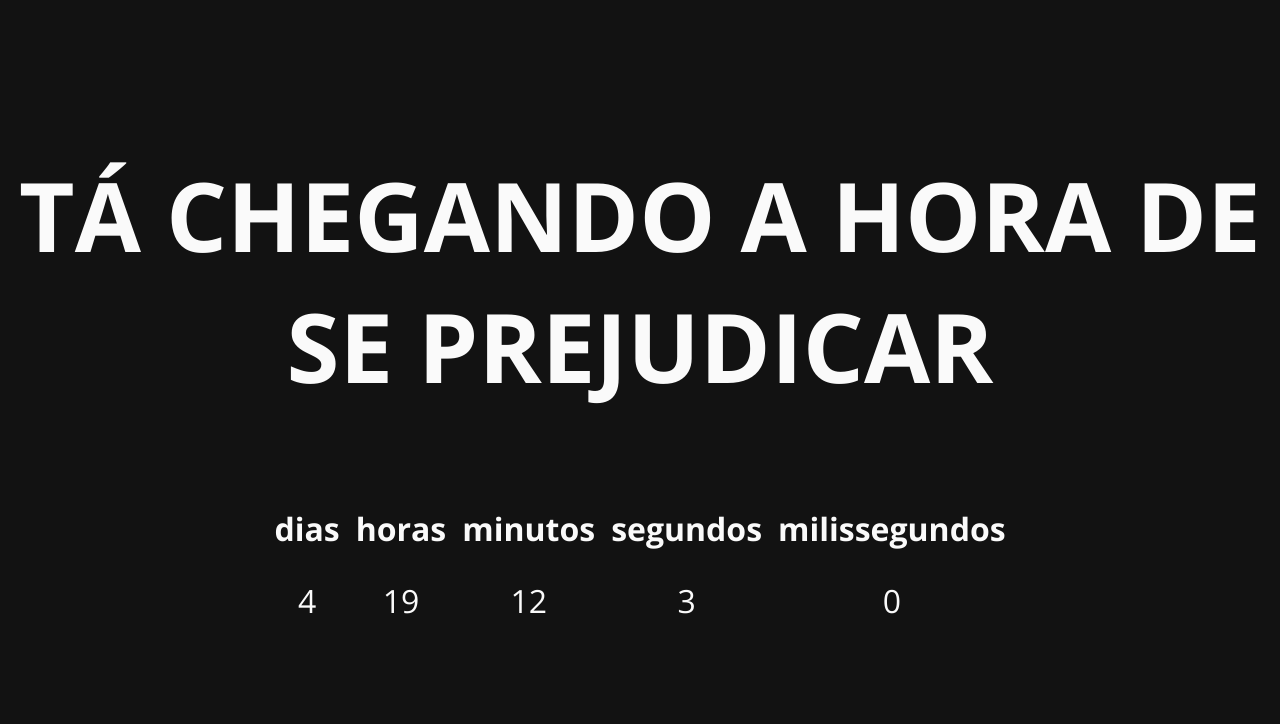
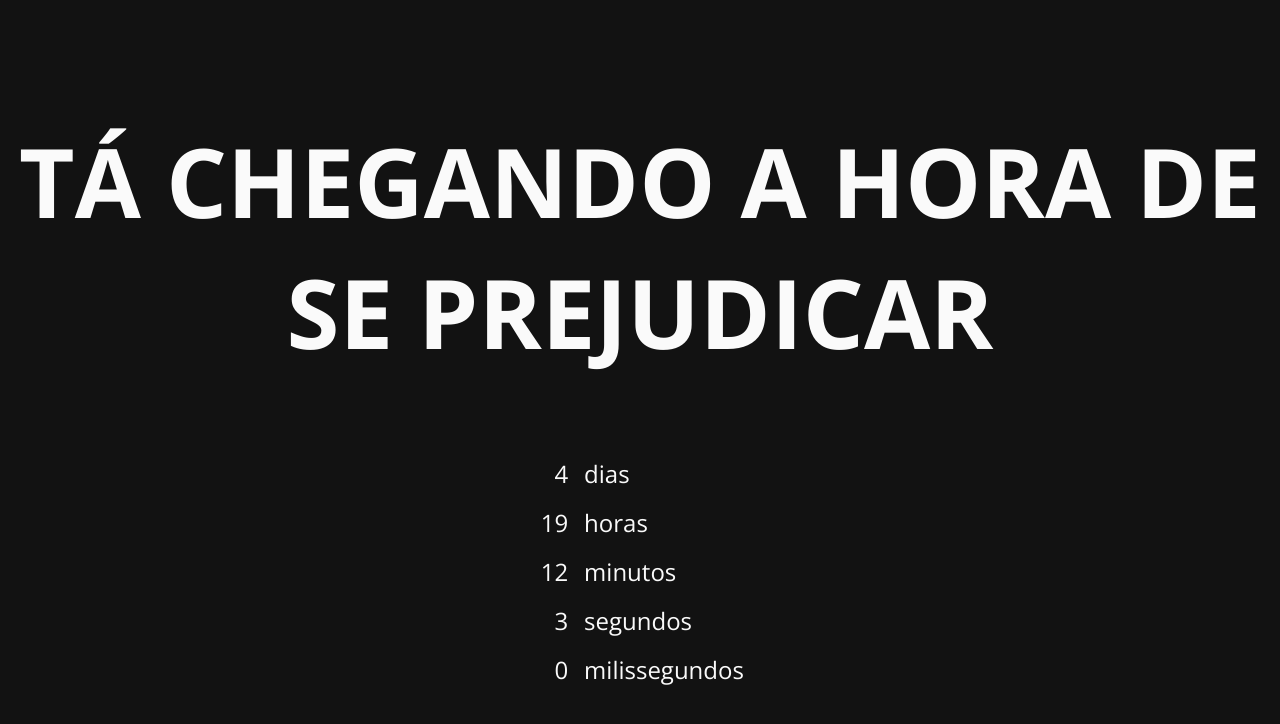
Before and after one commit to henrikato/bora, a plain HTML site: page index.html in a window 1280 px wide. Drawn offline with nearby package versions, Linux system fonts and the light colour scheme.

Commit message:
Agora sim

```diff
--- a/index.html
+++ b/index.html
@@ -1,5 +1,6 @@
 <!DOCTYPE html>
 <html lang="pt-BR">
+
   <head>
     <meta charset="UTF-8">
     <meta http-equiv="X-UA-Compatible" content="IE=edge">
@@ -30,50 +31,57 @@
         background-color: #121212;
       }
 
-    h1 {
-      font-size: 6rem;
+      .titulo {
         text-align: center;
       }
 
-    table {
-      font-size: 2rem;
-      height: 10rem;
-      text-align: center;
-      border-spacing: 1rem;
+      .contagem {
+        display: grid;
+        grid-template-rows: repeat(5, 1fr);
+        grid-template-columns: 3rem auto;
+        row-gap: 1rem;
       }
 
-    td {
-      text-align: center;
+      .contagem span {
+        font-size: 1.5rem;
       }
 
+      .contagem span:nth-child(odd) {
+        text-align: end;
+        padding-right: 1rem;
+      }
+
+      @media(min-width: 600px) {
+        .titulo {
+          font-size: 6rem;
+        }
+      }
     </style>
   </head>
+
   <body>
-  <h1>TÁ CHEGANDO A HORA DE SE PREJUDICAR</h1>
-  <table>
-    <thead>
-      <tr>
-        <th scope="col">dias</th>
-        <th scope="col">horas</th>
-        <th scope="col">minutos</th>
-        <th scope="col">segundos</th>
-        <th scope="col">milissegundos</th>
-      </tr>
-    </thead>
-    <tbody>
-      <tr>
-        <td scope="row"><p id="dias"></p></td>
-        <td scope="row"><p id="horas"></p></td>
-        <td scope="row"><p id="minutos"></p></td>
-        <td scope="row"><p id="segundos"></p></td>
-        <td scope="row"><p id="milissegundos"></p></td>
-      </tr>
-    </tbody>
-  </table>
+    <h1 class="titulo">TÁ CHEGANDO A HORA DE SE PREJUDICAR</h1>
+
+    <div class="contagem">
+      <span id="dias"></span>
+      <span>dias</span>
+
+      <span id="horas"></span>
+      <span>horas</span>
+
+      <span id="minutos"></span>
+      <span>minutos</span>
+
+      <span id="segundos"></span>
+      <span>segundos</span>
+
+      <span id="milissegundos"></span>
+      <span>milissegundos</span>
+    </div>
 
     <script>
       const titulo = document.querySelector("h1")
-    const tabela = document.querySelector("table");
+      const countdown = document.querySelector("div.contagem");
       const dias = document.querySelector("#dias"),
         horas = document.querySelector("#horas"),
         minutos = document.querySelector("#minutos"),
@@ -81,7 +89,7 @@
         milissegundos = document.querySelector("#milissegundos");
       const target = new Date(2022, 2, 5, 19).getTime();
 
-    function padLeft (value) {
+      function padLeft(value) {
         if (value < 10) return `0${value}`;
         return value;
       }
@@ -109,10 +117,16 @@
 
         if (distance < 0) {
           clearInterval(interval);
-        tabela.style.display = "none";
+          countdown.style.display = "none";
           titulo.textContent = "BORA SE PREJUDICAR";
+
+          titulo.style.color = "#121212";
+          titulo.style.backgroundColor = "white";
+          document.body.style.background = "url('https://spinoff.com.br/entrete/wp-content/uploads/2021/08/instagram-zeca-pagodinho-reproducao-19-8_fixed_large.jpg')"
+          document.body.style.backgroundSize = "cover";
         }
       }, 10);
     </script>
   </body>
+
 </html>
```
Lines whose indentation alone changed are shown as unchanged.
